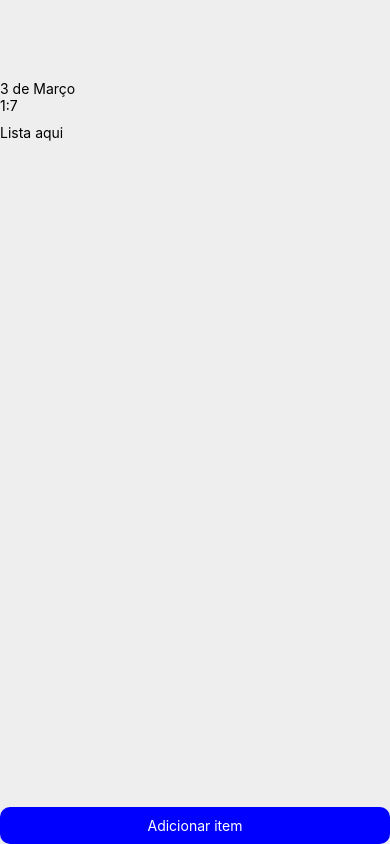
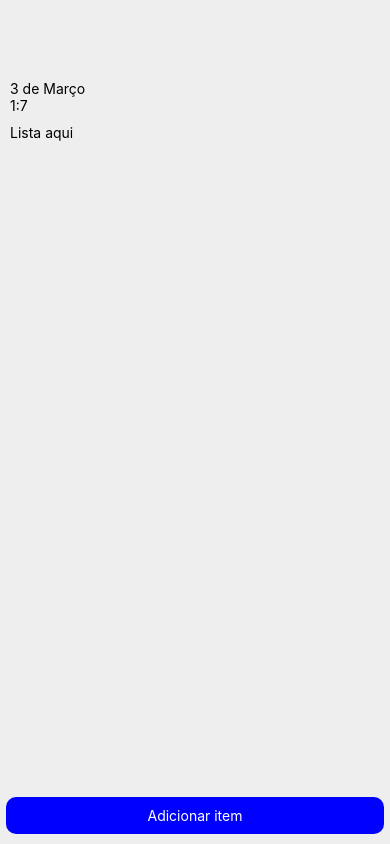
Before and after one commit to marcoswitcel/todo-list-react-native, a React Native app: screen / in a window 390 px wide. Built offline with nearby package versions, Linux system fonts and the light colour scheme.

Commit message:
scrollagem das tarefas funcionando

```diff
--- a/src/App.js
+++ b/src/App.js
@@ -1,6 +1,6 @@
 import { StatusBar } from 'expo-status-bar';
 import React, { useState, useEffect} from 'react';
-import { TextInput, Keyboard, Modal, Pressable, SafeAreaView, StyleSheet, BackHandler, Alert } from 'react-native';
+import { TextInput, Modal, Pressable, SafeAreaView, ScrollView, StyleSheet, BackHandler, Alert } from 'react-native';
 import Button from './components/Button';
 import DateAndTime from './components/DateAndTime';
 import TaskList from './components/TaskList';
@@ -59,8 +59,10 @@ export default function App() {
   return (
     <SafeAreaView style={styles.container}>
       <StatusBar style='auto' />
-      <DateAndTime />
-      <TaskList title='Lista aqui' tasks={tasks} setTasks={setTasks}></TaskList>
+      <ScrollView style={styles.scrollView}>
+        <DateAndTime />
+        <TaskList title='Lista aqui' tasks={tasks} setTasks={setTasks}></TaskList>
+      </ScrollView>
       <Button text='Adicionar item' onPress={handlePress} />
       <Modal
         animationType='fade'
@@ -88,9 +90,13 @@ const styles = StyleSheet.create({
   container: {
     flex: 1,
     backgroundColor: '#eee',
-    padding: 10,
-    paddingTop: 70,
     alignItems: 'center',
     justifyContent: 'flex-start',
   },
+  scrollView: {
+    flex: 1,
+    width: '100%',
+    paddingHorizontal: 10,
+    paddingTop: 70,
+  },
 });
--- a/src/components/Button/styles.js
+++ b/src/components/Button/styles.js
@@ -3,12 +3,12 @@ import { StyleSheet } from 'react-native';
 export default StyleSheet.create({
     button: {
         backgroundColor: 'blue',
-        width: '100%',
+        width: '97%',
         borderRadius: 10,
         paddingVertical: 10,
         paddingHorizontal: 10,
         position: 'absolute',
-        bottom: 0,
+        bottom: 10,
     },
     text: {
         textAlign: 'center',
--- a/src/components/TaskList/styles.js
+++ b/src/components/TaskList/styles.js
@@ -10,6 +10,7 @@ export default StyleSheet.create({
   list: {
     display: 'flex',
     height: 'auto',
+    paddingBottom: 70,
   },
   listItem: {
     flexDirection: 'row',
```
